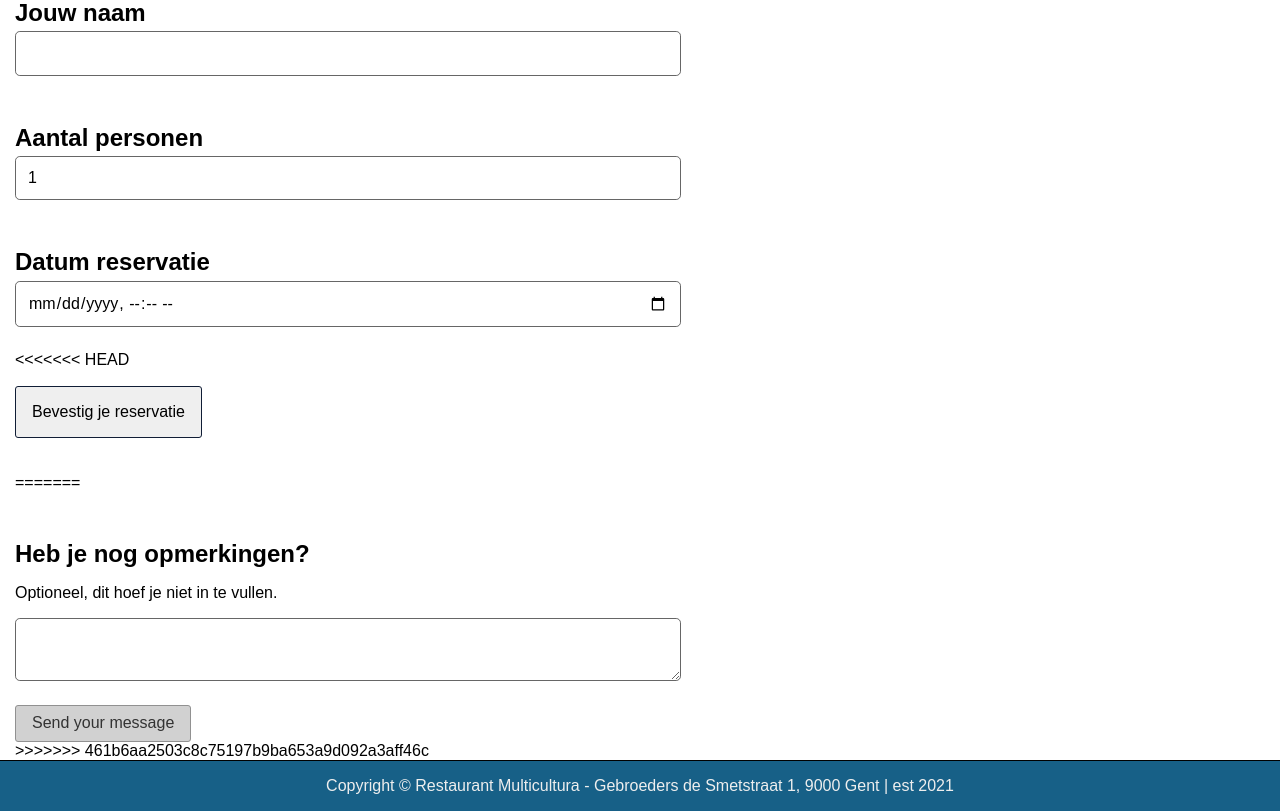
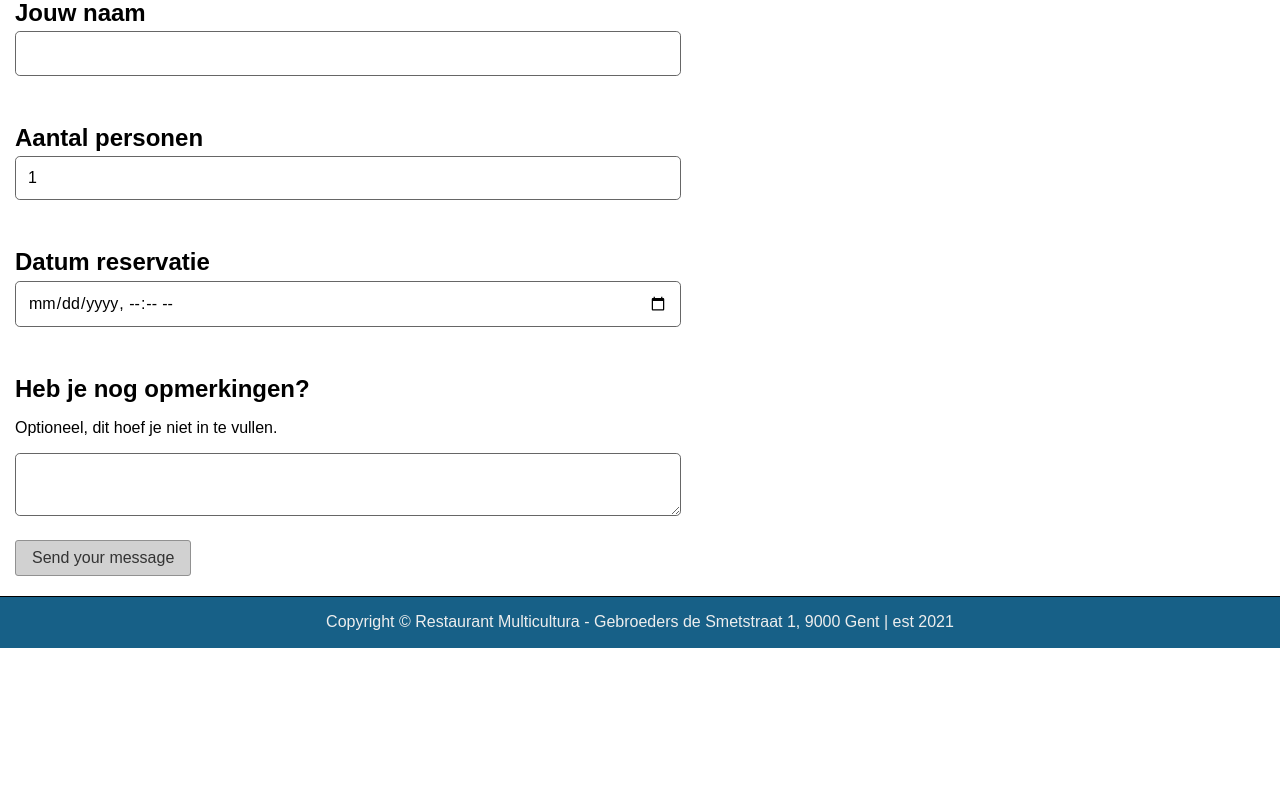
Before and after one commit to YannickMyxe/restaurant, a PHP site: page /reservaties/ in a window 1280 px wide. Shown: the part 298-1109 px from the top of the page. After the commit the page ends 946 px from the top, so only its background shows below. Run offline with PHP 8.4, Linux system fonts and the light colour scheme; some web fonts are replaced.

Commit message:
merge conflict solved

```diff
--- a/reservaties/index.php
+++ b/reservaties/index.php
@@ -155,11 +155,6 @@ if (isset($_POST['btnSubmit'])) {
                 <span class="message error"><?php echo $msgDate; ?></span>
             </div>
 
-<<<<<<< HEAD
-                <p><button type="submit" id="btnSubmit" name="btnSubmit">Bevestig je reservatie</button></p>
-            </form>
-        </div>
-=======
             <div class="form-item">
                 <label for="message">Heb je nog opmerkingen?</label>
                 <p class="form-optional">Optioneel, dit hoef je niet in te vullen.</p>
@@ -168,7 +163,6 @@ if (isset($_POST['btnSubmit'])) {
             </div>
             <button type="submit" id="btnSubmit" name="btnSubmit" class="button">Send your message</button>
         </form>
->>>>>>> 461b6aa2503c8c75197b9ba653a9d092a3aff46c
     </main>
     <footer class="center">
         Copyright &copy; Restaurant Multicultura - Gebroeders de Smetstraat 1, 9000 Gent | est 2021
```
